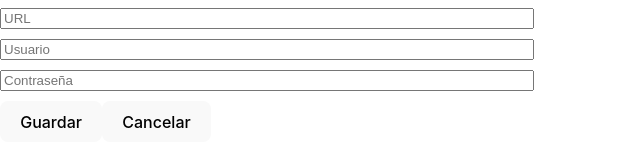
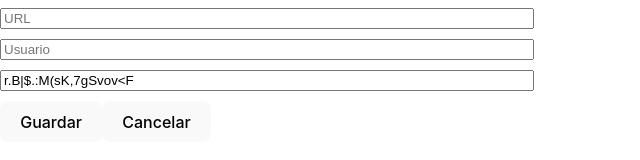
Before and after one commit to mansep12/password-manager, a React (Vite) app in the folder frontend/: page /table in a window 1280 px wide. Both pictures are taken after a click on the button "Crear Contraseña". Shown: the part 513-673 px from the top of the page, without its empty margins (0-640 px from the left). Built offline with nearby package versions, Linux system fonts and the light colour scheme; no server answers.

Commit message:
trying to encrypt password

```diff
--- a/frontend/src/pages/login.jsx
+++ b/frontend/src/pages/login.jsx
@@ -21,6 +21,7 @@ const Login = () => {
         headers: { 'Content-Type': 'application/x-www-form-urlencoded' },
       });
       localStorage.setItem('access_token', response.data.access_token);
+      localStorage.setItem('password', password);
       // Redirecciona a la ruta principal o a la que requieras
       window.location.href = '/table';
     } catch (error) {
--- a/frontend/src/pages/table.jsx
+++ b/frontend/src/pages/table.jsx
@@ -1,5 +1,7 @@
 import React, { useState, useEffect } from 'react';
 import axios from 'axios';
+import { deriveKeyAESCBC, encryptAESCBC } from '../encryptionAESCBC';
+import { generateRandomPassword } from '../passwordGeneration';
 
 const PasswordTable = () => {
   const baseUrl = import.meta.env.VITE_API_URL;
@@ -9,7 +11,7 @@ const PasswordTable = () => {
     name: '',
     url: '',
     username: '',
-    encrypted_password: '',
+    encrypted_password: generateRandomPassword(20),
   });
   const [error, setError] = useState('');
 
@@ -31,6 +33,15 @@ const PasswordTable = () => {
   const handleCreatePassword = async (e) => {
     e.preventDefault();
     setError('');
+
+    // Aplica la transformación/encriptación
+    const salt = crypto.getRandomValues(new Uint8Array(16));
+    const password = localStorage.getItem("password")
+    const key = await deriveKeyAESCBC(password, salt)
+    const { ciphertext, iv } = await encryptAESCBC(formData.encrypted_password, key);
+    const ciphertextBase64 =  ciphertext.reduce((acc, byte) => acc + String.fromCharCode(byte), "");
+    const data = { ...formData, encrypted_password: "hola"}
+    console.log(data)
     try {
       const token = localStorage.getItem('access_token');
       await axios.post(
@@ -48,7 +59,7 @@ const PasswordTable = () => {
         name: '',
         url: '',
         username: '',
-        encrypted_password: '',
+        encrypted_password: generateRandomPassword(20),
       });
       fetchPasswords(); // Actualiza la lista después de crear la contraseña
     } catch (error) {
@@ -120,7 +131,7 @@ const PasswordTable = () => {
               style={{ display: 'block', width: '100%', marginBottom: '10px' }}
             />
             <input
-              type="password"
+              type="text"
               placeholder="Contraseña"
               value={formData.encrypted_password}
               onChange={(e) =>
--- a/frontend/src/routes/AppRouter.jsx
+++ b/frontend/src/routes/AppRouter.jsx
@@ -1,7 +1,7 @@
 import React from 'react';
 import { BrowserRouter as Router, Route, Routes } from 'react-router-dom';
 import Login from '../pages/login';
-import Table from '../pages/Table';
+import Table from '../pages/table';
 const AppRouter = () => (
   <Router>
     <Routes>
```
